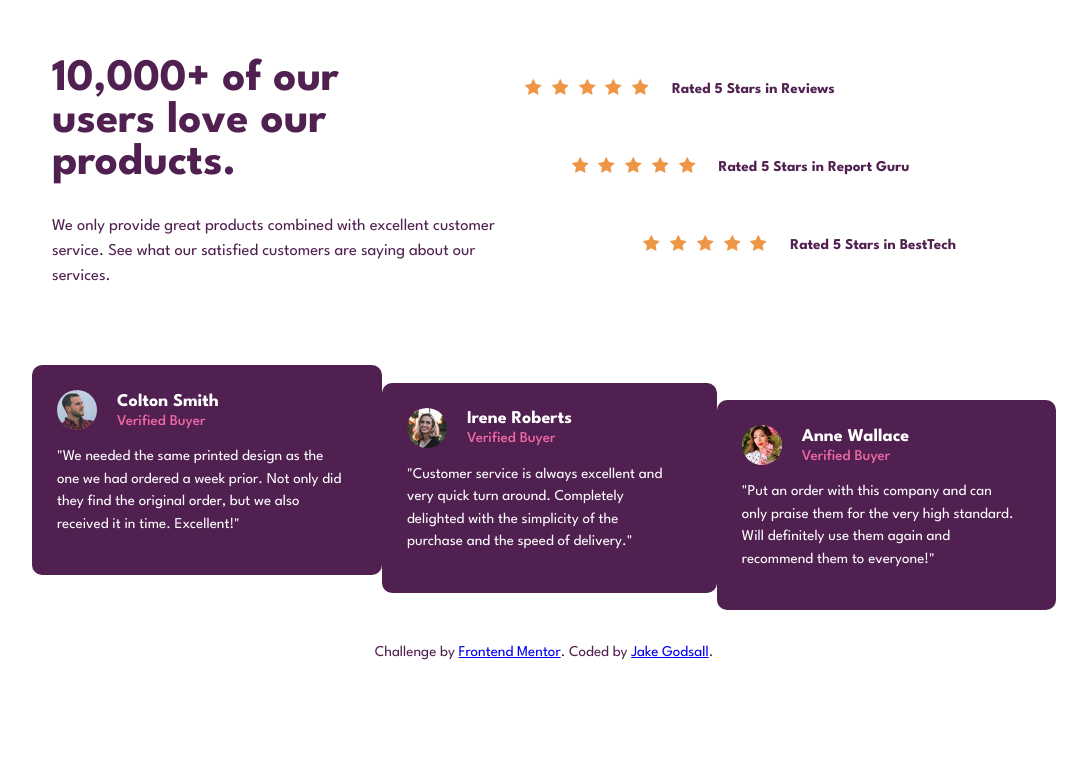
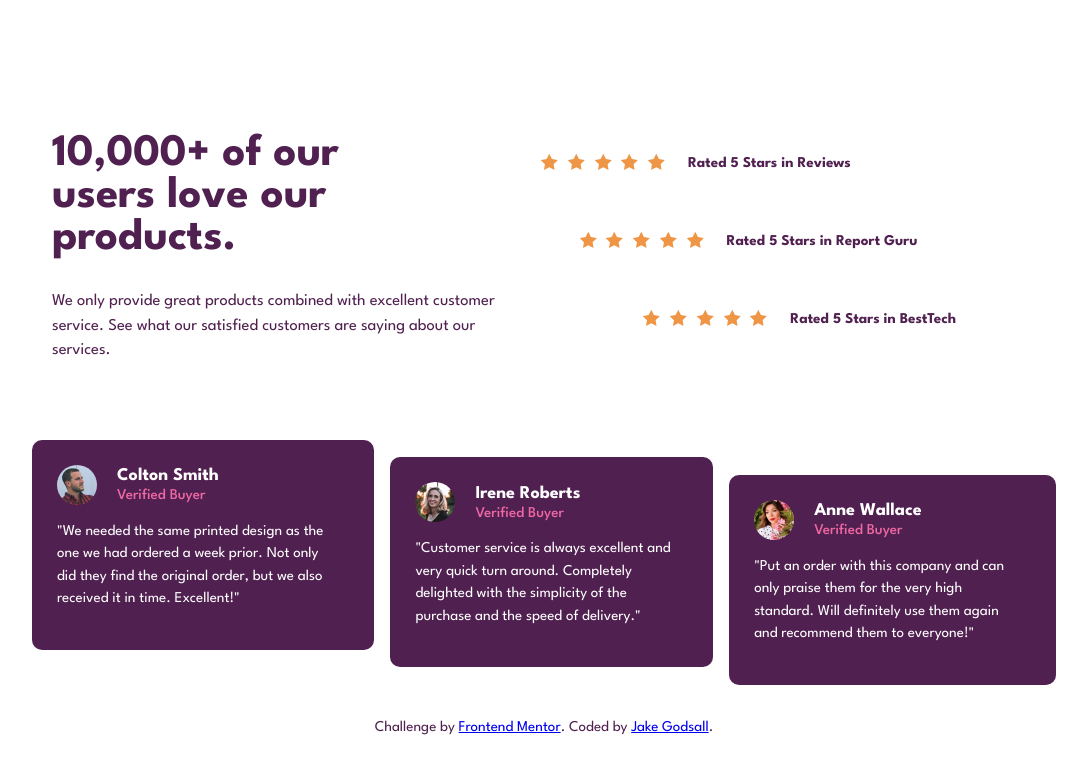
Before and after one commit to jakegodsall/fm-social-proof-section, a website: page src/index.html in a window 1280 px wide. Shown: the whole page, without its empty margins (96-1183 px from the left). Drawn offline with Linux system fonts and the light colour scheme.

Commit message:
added vertical alignment in desktop viewport

```diff
--- a/src/index.html
+++ b/src/index.html
@@ -6,7 +6,7 @@
     <meta name="viewport" content="width=device-width, initial-scale=1.0" />
     <!-- displays site properly based on user's device -->
 
-    <link rel="icon" type="image/png" sizes="32x32" href="./images/favicon-32x32.png" />
+    <link rel="icon" type="image/png" sizes="32x32" href="./assets/images/favicon-32x32.png" />
 
     <title>Frontend Mentor | Social proof section</title>
 
@@ -21,16 +21,16 @@
   </head>
 
   <body>
+    <div class="container">
+
 
     <div class="top-container">
       <header>
         <h1>10,000+ of our users love our products.</h1>
-
         <p> We only provide great products combined with excellent customer service.
           See what our satisfied customers are saying about our services.</p>
       </header>
-
-      <div class="rating-section">
+      <section class="rating-section">
         <div class="rating rating-1">
           <div class="rating-score">
             <img src="./assets/images/icon-star.svg" alt="Star Icon">
@@ -61,10 +61,10 @@
           </div>
           <p>Rated 5 Stars in BestTech</p>
         </div>
-      </div>
+      </section>
     </div>
 
-    <div class="review-section">
+    <section class="review-section">
       <div class="review review-1">
         <div class="review-header">
           <img src="./assets/images/image-colton.jpg" alt="Image of Colton Smith">
@@ -72,7 +72,6 @@
             <h2>Colton Smith</h2>
             <h3>Verified Buyer</h3>
           </div>
-
         </div>
         <p>"We needed the same printed design as the one we had ordered a week prior.
           Not only did they find the original order, but we also received it in time.
@@ -102,12 +101,12 @@
         <p> "Put an order with this company and can only praise them for the very high
           standard. Will definitely use them again and recommend them to everyone!"</p>
       </div>
-    </div>
-
-    <div class="attribution">
+    </section>
+    <footer class="attribution">
       Challenge by <a href="https://www.frontendmentor.io?ref=challenge" target="_blank">Frontend Mentor</a>.
       Coded by <a href="https://github.com/jakegodsall">Jake Godsall</a>.
-    </div>
+    </footer>
+  </div>
   </body>
 
 </html>
--- a/src/sass/stylesheet.scss
+++ b/src/sass/stylesheet.scss
@@ -1,7 +1,7 @@
 $main-color: hsl(300, 43%, 22%);
 
 body {
-    font-family: 'League Spartan', sans-serif;
+    font-family: "League Spartan", sans-serif;
     font-size: 15px;
     color: $main-color;
     text-align: center;
@@ -10,6 +10,13 @@ body {
     display: flex;
     flex-direction: column;
     align-items: center;
+
+    .container {
+        display: flex;
+        flex-direction: column;
+        align-items: center;
+        height: 100vh;
+    }
 
     header {
         margin: 20px;
@@ -27,7 +34,6 @@ body {
     }
 
     .rating-section {
-
         .rating-score {
             img {
                 margin: 0px 3px;
@@ -37,8 +43,6 @@ body {
         p {
             font-weight: 700;
         }
-
-
     }
 
     .review-section {
@@ -94,12 +98,17 @@ body {
     }
 
     @media screen and (min-width: 1000px) {
+        .container {
+            justify-content: center;
+        }
+
         .top-container {
             display: flex;
             justify-content: space-between;
             align-items: center;
             width: 80vw;
             max-width: 1100px;
+            gap: 1rem;
 
             header {
                 text-align: left;
@@ -127,12 +136,9 @@ body {
                     align-items: center;
                     width: fit-content;
 
-
                     p {
                         margin-left: 20px;
                     }
-
-
                 }
 
                 .rating-1 {
@@ -146,17 +152,17 @@ body {
                 .rating-3 {
                     align-self: flex-end;
                 }
-
             }
-
         }
 
         .review-section {
             display: flex;
             justify-content: space-between;
+
             width: 80vw;
             max-width: 1100px;
             height: 260px;
+            gap: 1rem;
 
             .review {
                 max-width: 300px;
@@ -178,10 +184,6 @@ body {
             .review-3 {
                 align-self: flex-end;
             }
-
-
         }
     }
-
-
 }
```
Also changed, not shown: src/stylesheet.css.
